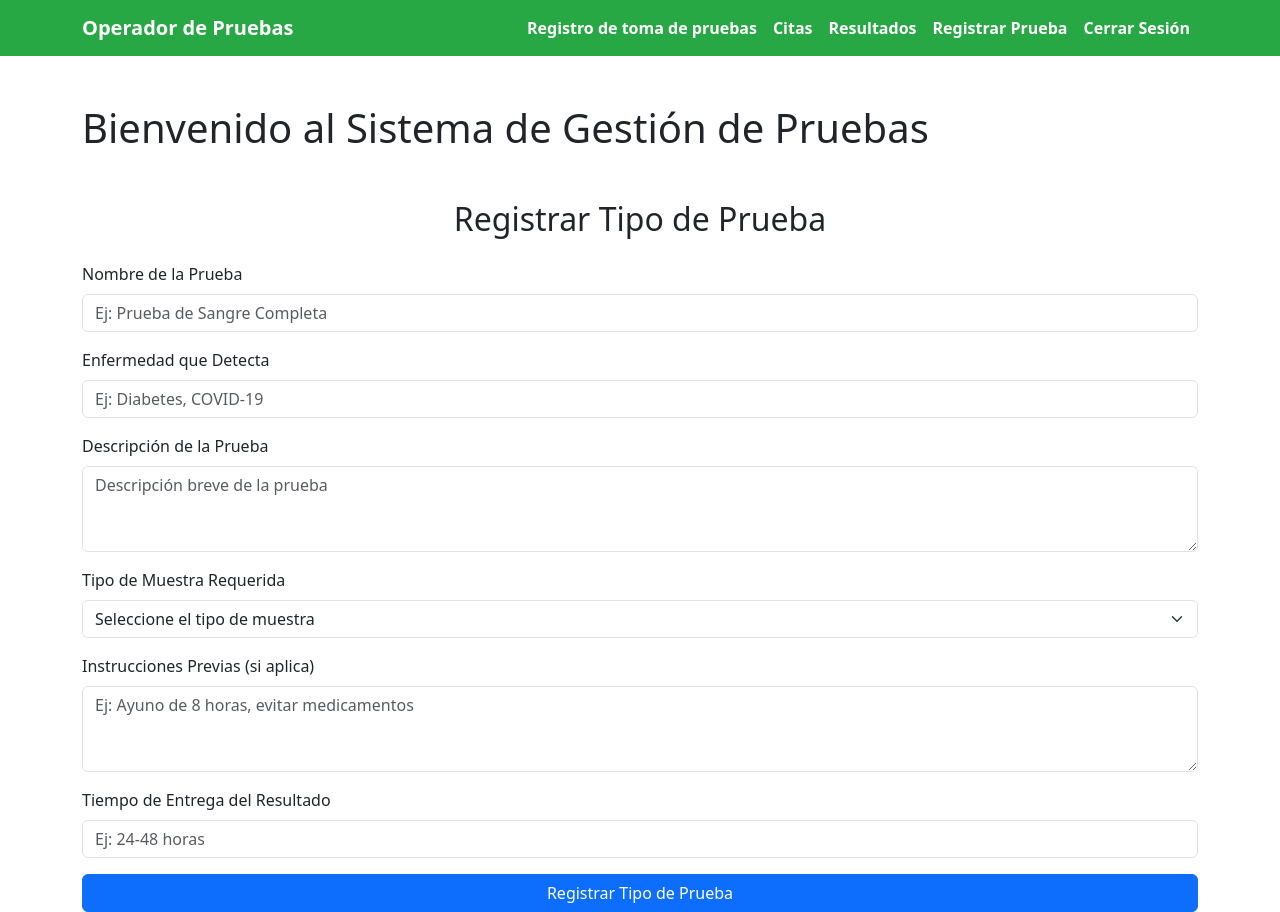
After one commit to vdgutierrez/ntn-p3, a Flask app: page /registro_tipoprueba in a window 1280 px wide. The commit adds this page. Run offline with Flask 3, Linux system fonts and the light colour scheme.

Commit message:
operador_completo

```diff
--- a/run.py
+++ b/run.py
@@ -1,4 +1,4 @@
-from flask import Flask, render_template
+from flask import Flask, render_template, request, redirect, url_for
 
 app = Flask(__name__)
 
@@ -15,5 +15,45 @@ def login():
 def register():
     return render_template('users/register.html')
 
+@app.route('/pruebas')
+def pruebas():
+    return render_template('operador/pruebas.html')
+
+@app.route('/citas')
+def citas():
+    return render_template('operador/citas.html')
+
+@app.route('/resultados')
+def resultados():
+    return render_template('operador/resultados.html')
+
+@app.route('/logout')
+def logout():
+    # Aquí podrías agregar la lógica para cerrar sesión si es necesario
+    return "Sesión cerrada"
+
+
+@app.route('/navbar_operador')
+def navbar_operador():
+    return render_template('operador/navbar_operador.html')
+
+@app.route('/registro_tipoprueba', methods=['GET', 'POST'])
+def registro_tipoprueba():
+    if request.method == 'POST':
+        # Lógica para manejar el formulario y guardar el tipo de prueba en la base de datos
+        nombre_prueba = request.form['nombre_prueba']
+        enfermedad = request.form['enfermedad']
+        descripcion = request.form['descripcion']
+        tipo_muestra = request.form['tipo_muestra']
+        instrucciones = request.form.get('instrucciones', '')
+        tiempo_entrega = request.form['tiempo_entrega']
+
+        # Aquí añadirías el código para guardar esta información en tu base de datos
+
+        # Redirige a otra página (por ejemplo, /pruebas) después de registrar
+        return redirect(url_for('pruebas'))
+
+    return render_template('operador/registro_tipoprueba.html')
+
 if __name__ == '__main__':
     app.run(debug=True)
--- a/templates/index.html
+++ b/templates/index.html
@@ -76,7 +76,7 @@
             <div class="collapse navbar-collapse" id="navbarNav">
                 <ul class="navbar-nav ms-auto">
                     <li class="nav-item">
-                        <a class="nav-link" href="#features">Características</a>
+                        <a class="nav-link" href="/pruebas">Operador</a>
                     </li>
                     <li class="nav-item">
                         <a class="nav-link" href="#about">Sobre Nosotros</a>
--- /dev/null
+++ b/templates/operador/navbar_operador.html
@@ -0,0 +1,60 @@
+<!DOCTYPE html>
+<html lang="es">
+<head>
+    <meta charset="UTF-8">
+    <meta name="viewport" content="width=device-width, initial-scale=1.0">
+    <title>Operador de Pruebas</title>
+    <!-- Bootstrap CSS -->
+    <link href="https://cdn.jsdelivr.net/npm/bootstrap@5.3.0-alpha1/dist/css/bootstrap.min.css" rel="stylesheet">
+    <style>
+        .navbar {
+            background-color: #28a745; /* Verde asociado a la salud */
+        }
+        .navbar-brand, .nav-link {
+            color: #fff !important;
+            font-weight: bold;
+        }
+        .navbar-brand:hover, .nav-link:hover {
+            color: #e9ecef !important;
+        }
+    </style>
+</head>
+<body>
+
+<!-- Navbar -->
+<nav class="navbar navbar-expand-lg navbar-dark">
+    <div class="container">
+        <a class="navbar-brand" href="#">Operador de Pruebas</a>
+        <button class="navbar-toggler" type="button" data-bs-toggle="collapse" data-bs-target="#navbarNav" aria-controls="navbarNav" aria-expanded="false" aria-label="Toggle navigation">
+            <span class="navbar-toggler-icon"></span>
+        </button>
+        <div class="collapse navbar-collapse" id="navbarNav">
+            <ul class="navbar-nav ms-auto">
+                <li class="nav-item">
+                    <a class="nav-link" href="/pruebas">Registro de toma de pruebas</a>
+                </li>
+                <li class="nav-item">
+                    <a class="nav-link" href="/citas">Citas</a>
+                </li>
+                <li class="nav-item">
+                    <a class="nav-link" href="/resultados">Resultados</a>
+                </li>
+                <li class="nav-item">
+                    <a class="nav-link" href="/registro_tipoprueba">Registrar Prueba</a>
+                </li>
+                <li class="nav-item">
+                    <a class="nav-link" href="/logout">Cerrar Sesión</a>
+                </li>
+            </ul>
+        </div>
+    </div>
+</nav>
+
+<!-- Contenido principal -->
+<div class="container mt-5">
+    <h1>Bienvenido al Sistema de Gestión de Pruebas</h1>
+</div>
+
+<script src="https://cdn.jsdelivr.net/npm/bootstrap@5.3.0-alpha1/dist/js/bootstrap.bundle.min.js"></script>
+</body>
+</html>
--- /dev/null
+++ b/templates/operador/registro_tipoprueba.html
@@ -0,0 +1,80 @@
+<!DOCTYPE html>
+<html lang="es">
+<head>
+    <meta charset="UTF-8">
+    <meta name="viewport" content="width=device-width, initial-scale=1.0">
+    <title>Registrar Tipo de Prueba</title>
+    <!-- Bootstrap CSS -->
+    <link href="https://cdn.jsdelivr.net/npm/bootstrap@5.3.0-alpha1/dist/css/bootstrap.min.css" rel="stylesheet">
+    <style>
+        .navbar {
+            background-color: #28a745;
+        }
+        .navbar-brand, .nav-link {
+            color: #fff !important;
+            font-weight: bold;
+        }
+        .navbar-brand:hover, .nav-link:hover {
+            color: #e9ecef !important;
+        }
+    </style>
+</head>
+<body>
+
+    {% include 'operador/navbar_operador.html' %}
+
+
+<!-- Contenido principal -->
+<div class="container mt-5">
+    <h2 class="text-center mb-4">Registrar Tipo de Prueba</h2>
+    <form action="/registrar_tipo_prueba" method="POST">
+        <!-- Nombre de la Prueba -->
+        <div class="mb-3">
+            <label for="nombre_prueba" class="form-label">Nombre de la Prueba</label>
+            <input type="text" class="form-control" id="nombre_prueba" name="nombre_prueba" placeholder="Ej: Prueba de Sangre Completa" required>
+        </div>
+
+        <!-- Enfermedad que Detecta -->
+        <div class="mb-3">
+            <label for="enfermedad" class="form-label">Enfermedad que Detecta</label>
+            <input type="text" class="form-control" id="enfermedad" name="enfermedad" placeholder="Ej: Diabetes, COVID-19" required>
+        </div>
+
+        <!-- Descripción de la Prueba -->
+        <div class="mb-3">
+            <label for="descripcion" class="form-label">Descripción de la Prueba</label>
+            <textarea class="form-control" id="descripcion" name="descripcion" rows="3" placeholder="Descripción breve de la prueba" required></textarea>
+        </div>
+
+        <!-- Tipo de Muestra Requerida -->
+        <div class="mb-3">
+            <label for="tipo_muestra" class="form-label">Tipo de Muestra Requerida</label>
+            <select class="form-select" id="tipo_muestra" name="tipo_muestra" required>
+                <option value="">Seleccione el tipo de muestra</option>
+                <option value="Sangre">Sangre</option>
+                <option value="Orina">Orina</option>
+                <option value="Saliva">Saliva</option>
+                <option value="Hisopo">Hisopo (por ejemplo, para pruebas COVID-19)</option>
+            </select>
+        </div>
+
+        <!-- Instrucciones Previas -->
+        <div class="mb-3">
+            <label for="instrucciones" class="form-label">Instrucciones Previas (si aplica)</label>
+            <textarea class="form-control" id="instrucciones" name="instrucciones" rows="3" placeholder="Ej: Ayuno de 8 horas, evitar medicamentos"></textarea>
+        </div>
+
+        <!-- Tiempo de Entrega del Resultado -->
+        <div class="mb-3">
+            <label for="tiempo_entrega" class="form-label">Tiempo de Entrega del Resultado</label>
+            <input type="text" class="form-control" id="tiempo_entrega" name="tiempo_entrega" placeholder="Ej: 24-48 horas" required>
+        </div>
+
+        <!-- Botón para Registrar la Prueba -->
+        <button type="submit" class="btn btn-primary w-100">Registrar Tipo de Prueba</button>
+    </form>
+</div>
+
+<script src="https://cdn.jsdelivr.net/npm/bootstrap@5.3.0-alpha1/dist/js/bootstrap.bundle.min.js"></script>
+</body>
+</html>
```
Also changed, not shown: templates/operador/citas.html (added, +42 -0 lines), templates/operador/pruebas.html (added, +52 -0 lines), templates/operador/resultados.html (added, +53 -0 lines).
